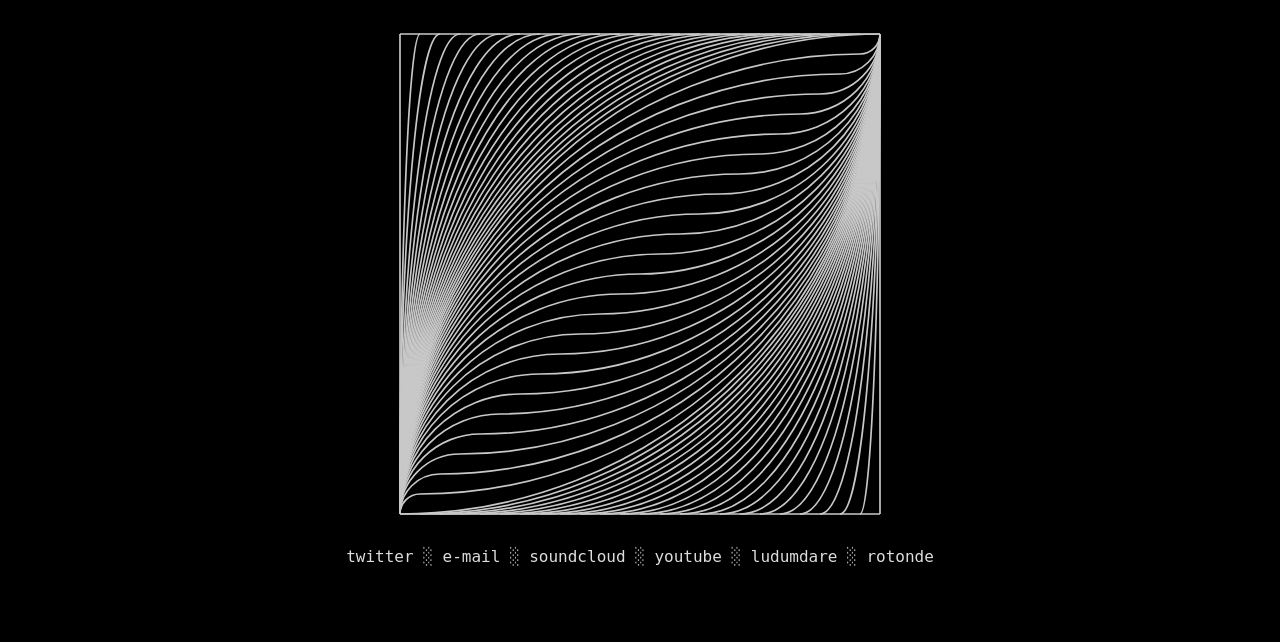
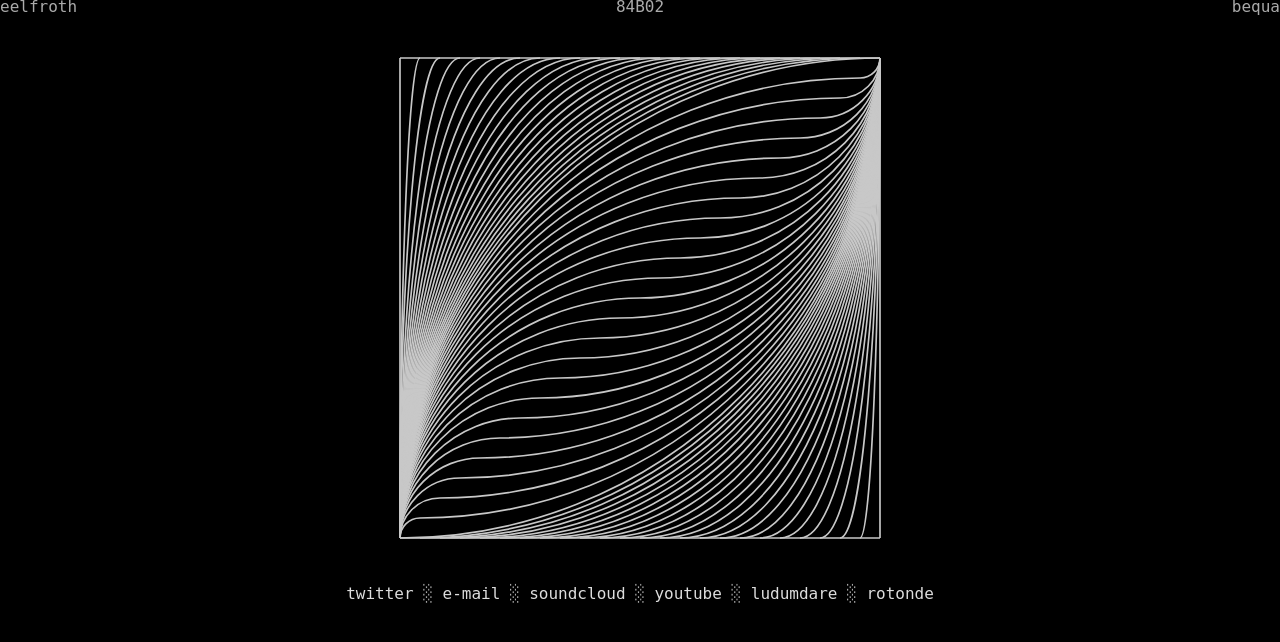
Before and after one commit to eelfroth/eelfroth, a plain HTML site: page index.htm in a window 1280 px wide. Drawn offline with Linux system fonts and the light colour scheme.

Commit message:
tweaked layout

```diff
--- a/index.htm
+++ b/index.htm
@@ -4,16 +4,21 @@
   <title>eelfroth</title>
   <meta http-equiv="Content-Type" content="text/html; charset=UTF-8" />
   <style type="text/css">
-    body { font-family: 'monospace'; background-color: #000; color: #aaa; }
-    .center { text-align: center; padding-top: 1em; }
+    body { font-family: 'monospace'; background-color: #000; color: #aaa; padding: 0px; margin: 0px; margin-top: -0.2em; }
+    .center { text-align: center; }
     a { color: #ddd; text-decoration: none; }
     a:hover { color: #fff; }
+    .left { position: absolute; left: 0; }
+    .right { position: absolute; right: 0; }
+    img { margin: 2em 0em; width: 50%; max-width: 500px; }
   </style>
 </head>
 <body>
   <div class="center">
-    <img src="square000.svg" height="500em">
-    <br/><br/>
+    <span class="left">eelfroth</span>84B02<span class="right">bequa</span>
+    <br/>
+    <img src="square000.svg">
+    <br/>
     <a href="https://twitter.com/eelfroth" target="_blank">twitter</a>
     ░ <a href="mailto:bequa@eelfroth.com">e-mail</a>
     ░ <a href="https://soundcloud.com/eelfroth" target="_blank">soundcloud</a>
```
